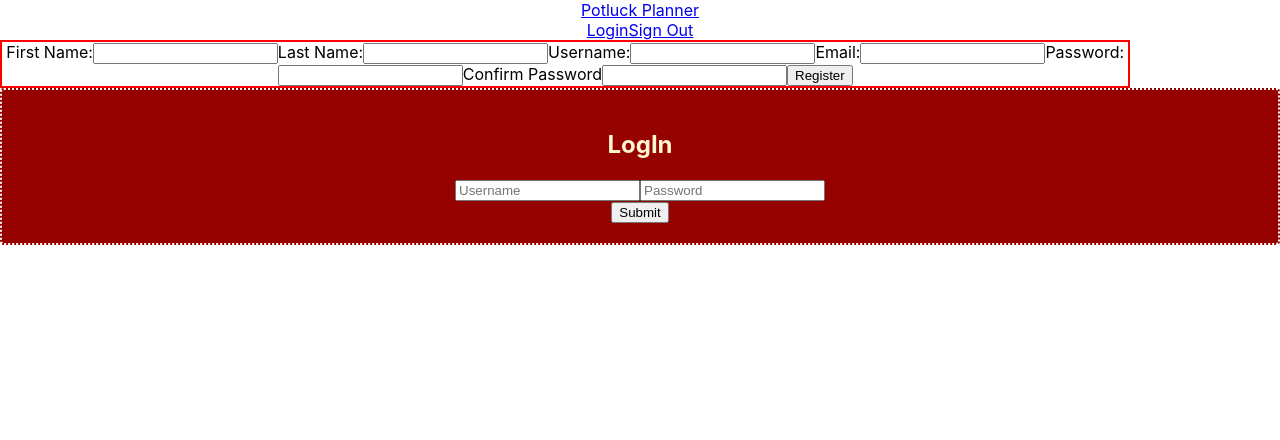
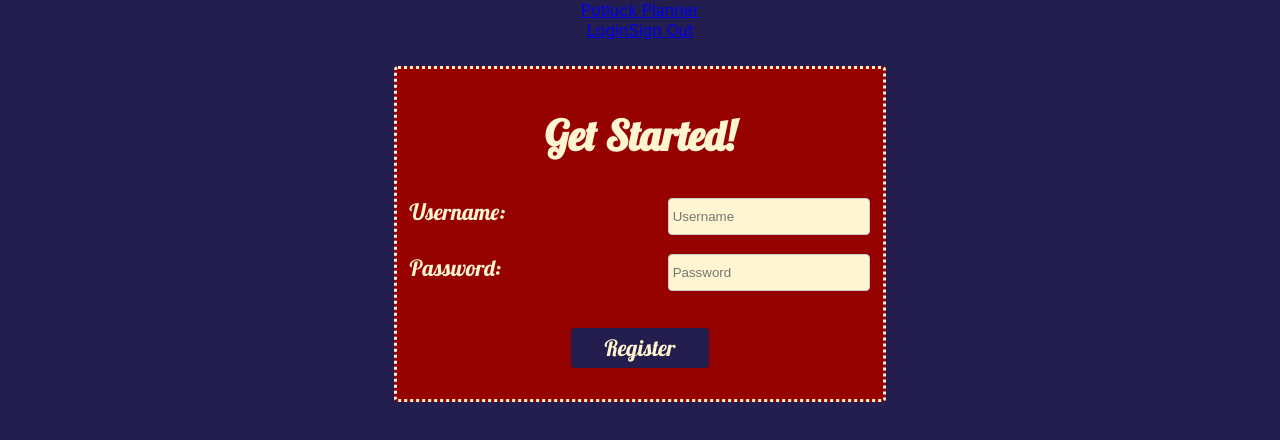
Before and after one commit to potluckplanner2/Front-end, a React (Create React App) app in the folder potluck-planner/: page /api/register in a window 1280 px wide. Shown: the top 440 px of the page. Built offline with nearby package versions, Linux system fonts and the light colour scheme.

Commit message:
updated register form and styling

```diff
--- a/potluck-planner/package.json
+++ b/potluck-planner/package.json
@@ -8,6 +8,7 @@
     "@testing-library/user-event": "^7.1.2",
     "axios": "^0.19.2",
     "formik": "^2.1.4",
+    "node-sass": "^4.13.1",
     "react": "^16.13.0",
     "react-dom": "^16.13.0",
     "react-router-dom": "^5.1.2",
--- a/potluck-planner/public/index.html
+++ b/potluck-planner/public/index.html
@@ -10,6 +10,7 @@
       content="Web site created using create-react-app"
     />
     <link rel="apple-touch-icon" href="%PUBLIC_URL%/logo192.png" />
+    <link href="https://fonts.googleapis.com/css?family=Kalam|Lobster&display=swap" rel="stylesheet">
     <!--
       manifest.json provides metadata used when your web app is installed on a
       user's mobile device or desktop. See https://developers.google.com/web/fundamentals/web-app-manifest/
--- a/potluck-planner/src/App.js
+++ b/potluck-planner/src/App.js
@@ -15,10 +15,8 @@ function App() {
       <Nav />
       <Switch>
         <PrivateRoute exact path='/potlucks' component={Dashboard} />
-        <Route exact path="/api/auth/register" component={Register} />
+        <Route exact path="/api/register" component={Register} />
       </Switch>
-      <Register />
-      <Login />
     </div>
   );
 }
--- a/potluck-planner/src/components/register.js
+++ b/potluck-planner/src/components/register.js
@@ -1,121 +1,109 @@
 import React, { useState, useEffect } from 'react';
 import { withFormik, Form, Field, ErrorMessage } from 'formik';
 import * as Yup from 'yup';
-import axios from 'axios';
-import styled from 'styled-components';
-
-const FormContainer = styled.div`
-    width: 88%;
-    display: flex;
-    justify-content: center;
-    border: 2px solid red;
-`;
+import { axiosWithAuth } from '../utils/axiosWithAuth';
+import '../../src/register.scss';
 
 function Register({values, errors, touched, status}) {
     const [data, setData] = useState([]);
 
     useEffect(() => {
-        console.log('waddup', status);
+        console.log(status);
         status && setData(data => [...data, status])
     }, [status])
 
     return(
-        <FormContainer>
-            <Form>
-                <label>
+        <div>
+            <Form
+             className="registerForm">
+                 <h1>Get Started!</h1>
+                {/* <label htmlFor="firstName">
                     First Name:
-                    <Field
+                    <Field className="field"
                      type="text"
                      id="firstName"
                      name="firstName"
+                     placeholder="First Name"
                     />
                     {touched.firstName && ErrorMessage.name &&(
                         <p>{errors.firstName}</p>
                     )}
                 </label>
-                <label>
+                <label htmlFor="lastName">
                     Last Name:
-                    <Field
+                    <Field className="field"
                      type="text"
                      id="lastName"
                      name="lastName"
+                     placeholder="Last Name"
                     />
                     {touched.lastName && ErrorMessage.name &&(
                         <p>{errors.lastName}</p>
                     )}
-                </label>
-                <label>
+                </label> */}
+                <label htmlFor="username">
                     Username:
-                    <Field
+                    <Field className="field"
                      type="text"
                      id="username"
                      name="username"
+                     placeholder="Username"
                     />
                     {touched.username && ErrorMessage.name &&(
                         <p>{errors.username}</p>
                     )}
                 </label>
-                <label>
+                {/* <label htmlFor="email">
                     Email:
-                    <Field
+                    <Field className="field"
                      type="text"
                      id="email"
                      name="email"
+                     placeholder="Email"
                     />
                     {touched.email && ErrorMessage.name &&(
                         <p>{errors.email}</p>
                     )}
-                </label>
-                <label>
+                </label> */}
+                <label htmlFor="password">
                     Password:
-                    <Field
-                     type="text"
+                    <Field className="field"
+                     type="password"
                      id="password"
                      name="password"
+                     placeholder="Password"
                     />
                     {touched.password && ErrorMessage.name &&(
                         <p>{errors.password}</p>
                     )}
                 </label>
-                <label>
-                    Confirm Password
-                    <Field
-                     type="text"
-                     id="confirmPassword"
-                     name="confirmPassword"
-                    />
-                    {touched.confirmPassword && ErrorMessage.name &&(
-                        <p>{errors.confirmPassword}</p>
-                    )}
-                </label>
                 <button type="submit">Register</button>
             </Form>
-        </FormContainer>
+        </div>
     )
 }
 
 const FormikForm = withFormik({
-    mapPropsToValues({ firstName, lastName, username, email, password, confirmPassword }){
+    mapPropsToValues({ username, password }){
         return {
-            firstName: firstName || '',
-            lastName: lastName || '',
+            // firstName: firstName || '',
+            // lastName: lastName || '',
             username: username || '',
-            email: email || '',
+            // email: email || '',
             password: password || '',
-            confirmPassword: confirmPassword || '',
         }
     },
     validationSchema: Yup.object().shape({
-        firstName: Yup.string().required(),
-        lastName: Yup.string().required(),
-        username: Yup.string().required(),
-        email: Yup.string().required(),
-        password: Yup.string().required(),
-        confirmPassword: Yup.string().required()
+        // firstName: Yup.string().required('*'),
+        // lastName: Yup.string().required('*'),
+        username: Yup.string().required('*'),
+        // email: Yup.string().required('*'),
+        password: Yup.string().required('*').min(6),
     }),
     handleSubmit(values, { setStatus }) {
         console.log('submitting', values);
-        axios.post('/api/auth/register', values)
+        axiosWithAuth()
+        .post('/api/auth/register', values)
         .then(res => {
             console.log('response:', res)
             setStatus(res)
--- /dev/null
+++ b/potluck-planner/src/register.scss
@@ -0,0 +1,74 @@
+body {
+    background-color: #241E4E;
+
+    h1 {
+        color: #FFF5D1;
+        font-family: "Lobster";
+        font-size: 2.6rem;
+    }
+}
+
+.registerForm {
+    border: 3px dotted #FFF5D1;
+    display: flex;
+    flex-wrap: wrap;
+    width: 36%;
+    margin: 2% auto;
+    padding: 1%;
+    justify-content: center;
+    background-color: #960200;
+    border-radius: 4px;
+
+    label {
+        display: flex;
+        justify-content: space-between;
+        width: 100%;
+        margin: 2% 0;
+        color: #FFF5D1;
+        font-family: "Lobster";
+        font-size: 1.4rem;
+
+        .field {
+            width: 44%;
+            padding: 10px 4px;
+            display: flex;
+            border: 1px solid #ccc;
+            border-radius: 4px;
+            background-color: #FFF5D1;
+            color: #241E4E;
+            box-sizing: border-box;
+            &:focus {
+                outline: none;
+            }
+        }
+
+        p {
+            width: 10px;
+            color: #FFD046;
+            margin: 0;
+            font-size: 1rem;
+        }
+
+    }
+
+    button {
+        width: 30%;
+        color: #FFF5D1;
+        border-radius: 4px;
+        padding: 6px 0;
+        border: none;
+        background-color:  #241E4E;
+        margin: 6% 0 4%;
+        font-family: "Lobster";
+        font-size: 1.4em;
+        &:focus {
+            outline: none;
+        }
+        &:hover {
+            background-color: rgb(62, 71, 145);
+            text-shadow: 4px 4px rgba(0, 0, 0, .5);
+            box-shadow: 4px 4px rgba(0, 0, 0, .8);
+            transition: .3s;
+        }
+    }
+}
```
Also changed, not shown: 1 other file (tests, documents, lock files or other folders).
